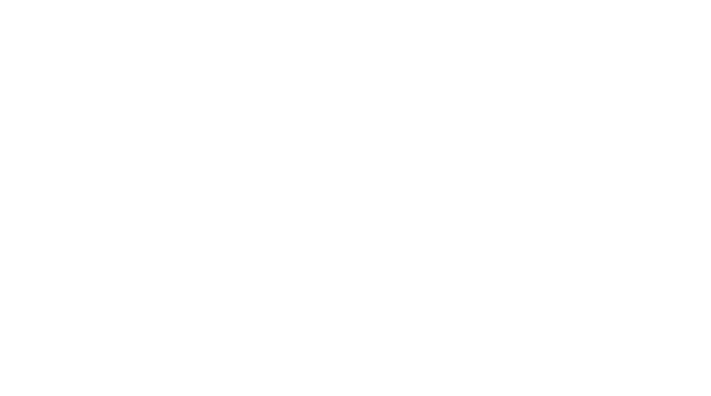
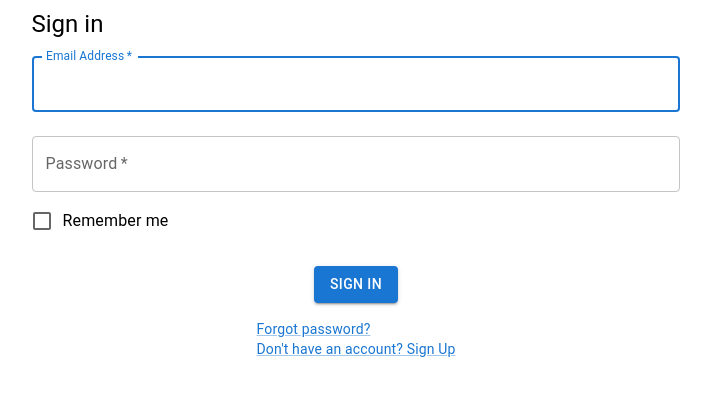
Before and after one commit to leanoviedo/project_final_vitejs, a React (Vite) app: page / in a window 1280 px wide. Shown: the top 396 px of the page, without its empty margins (284-995 px from the left). Built offline with nearby package versions, Linux system fonts and the light colour scheme.

Commit message:
login form design created

```diff
--- a/src/App.tsx
+++ b/src/App.tsx
@@ -1,5 +1,11 @@
-function App() {
-  return <></>;
-}
+import FormLogin from "./components/FormLogin";
+
+const App = () => {
+  return (
+    <>
+      <FormLogin></FormLogin>
+    </>
+  );
+};
 
 export default App;
--- /dev/null
+++ b/src/components/FormLogin.tsx
@@ -0,0 +1,72 @@
+import Typography from "@mui/material/Typography";
+import Button from "@mui/material/Button";
+import TextField from "@mui/material/TextField";
+import FormControlLabel from "@mui/material/FormControlLabel";
+import Checkbox from "@mui/material/Checkbox";
+import Link from "@mui/material/Link";
+import Grid from "@mui/material/Grid";
+
+function FormLogin() {
+  return (
+    <>
+      <Grid
+        container
+        direction="column"
+        justifyContent="center"
+        alignItems="center"
+      >
+        <Grid>
+          <Typography component="h1" variant="h5">
+            Sign in
+          </Typography>
+          <TextField
+            margin="normal"
+            required
+            fullWidth
+            id="email"
+            label="Email Address"
+            name="email"
+            autoComplete="email"
+            autoFocus
+          />
+          <TextField
+            margin="normal"
+            required
+            fullWidth
+            name="password"
+            label="Password"
+            type="password"
+            id="password"
+            autoComplete="current-password"
+          />
+
+          <FormControlLabel
+            control={<Checkbox value="remember" color="primary" />}
+            label="Remember me"
+          />
+        </Grid>
+        <Grid>
+          <Button
+            type="submit"
+            fullWidth
+            variant="contained"
+            sx={{ mt: 3, mb: 2 }}
+          >
+            Sign In
+          </Button>
+        </Grid>
+        <Grid>
+          <Link href="#" variant="body2">
+            Forgot password?
+          </Link>
+          <Grid>
+            <Link href="#" variant="body2">
+              {"Don't have an account? Sign Up"}
+            </Link>
+          </Grid>
+        </Grid>
+      </Grid>
+    </>
+  );
+}
+export default FormLogin;
```
